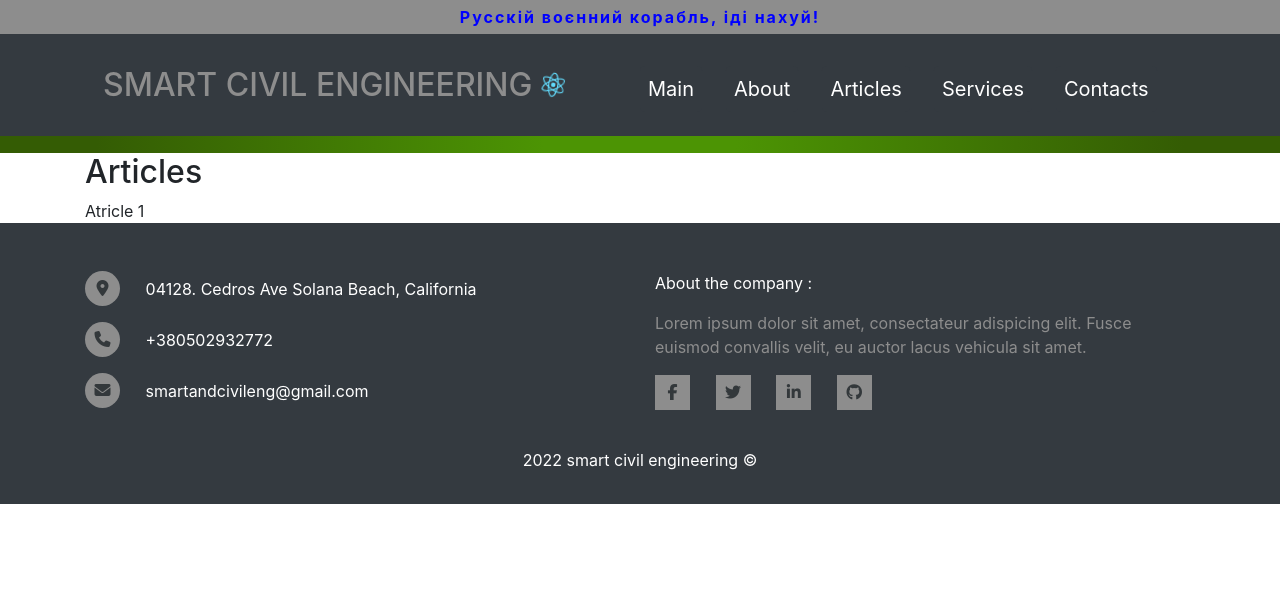
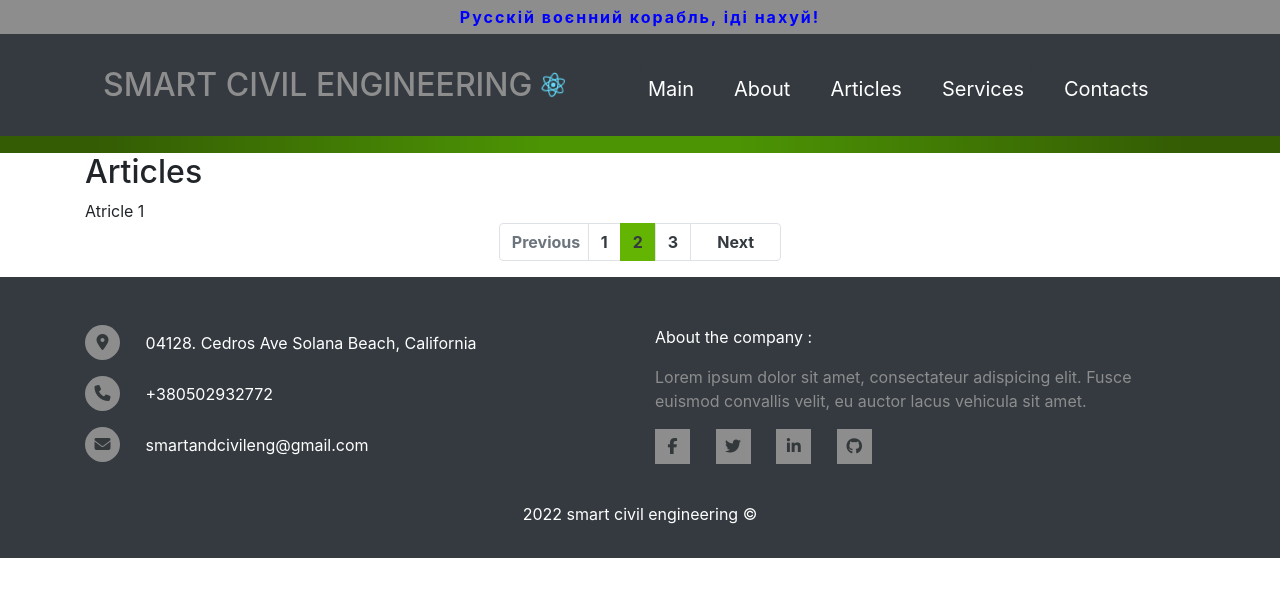
Before and after one commit to greentoss/smartcivilengineering_FE, a React (Create React App) app: page /articles in a window 1280 px wide. Shown: the top 596 px of the page. Built offline with nearby package versions, Linux system fonts and the light colour scheme.

Commit message:
artivles styles pagination

```diff
--- a/src/App.css
+++ b/src/App.css
@@ -21,3 +21,11 @@
     transform: rotate(360deg);
   }
 }
+
+.green-color-background{
+  background: rgb(76,148,4);
+}
+
+.green-color {
+  color: rgb(76,148,4);;
+}
--- a/src/App.js
+++ b/src/App.js
@@ -24,7 +24,6 @@ function App() {
                 <Route path = '*' element = {<ClientError />} />
             </Routes>
             <FooterMain />
-
         </Router>
     </>
   );
--- a/src/components/Articles/index.js
+++ b/src/components/Articles/index.js
@@ -1,5 +1,8 @@
 import react from 'react';
 import Article from "../Article";
+import '../Pagination/pagination.css';
+import Pagination from "../Pagination/Pagination";
+
 
 function Articles() {
     return (
@@ -7,6 +10,7 @@ function Articles() {
             <div className='container'>
                 <h2>Articles</h2>
                 <Article />
+                <Pagination />
             </div>
         </>
     );
--- /dev/null
+++ b/src/components/Pagination/Pagination.js
@@ -0,0 +1,29 @@
+import './pagination.css';
+
+function Pagination() {
+    return (
+        <>
+            <nav aria-label="..." className='col-12 d-flex justify-content-center'>
+                <ul className="pagination">
+                    <li className="page-item disabled">
+                        <a className="page-link color-text-dark paginationBtn">Previous</a>
+                    </li>
+                    <li className="page-item">
+                        <a className="page-link color-text-dark" href="#">1</a>
+                    </li>
+                    <li className="page-item  " aria-current="page">
+                        <a className="page-link color-text-dark active-btn" href="#">2</a>
+                    </li>
+                    <li className="page-item">
+                        <a className="page-link color-text-dark" href="#">3</a>
+                    </li>
+                    <li className="page-item paginationBtn">
+                        <a className="page-link color-text-dark" href="#">Next</a>
+                    </li>
+                </ul>
+            </nav>
+        </>
+    );
+}
+
+export default Pagination;
--- /dev/null
+++ b/src/components/Pagination/pagination.css
@@ -0,0 +1,17 @@
+.paginationBtn {
+    width: 90px;
+    text-align: center;
+}
+
+.color-text-dark {
+    color: #343a40;
+    font-weight: bold;
+}
+
+.active-btn {
+    background-color: #64b404;
+    border-color: #64b404;
+}
+
+
+/*#64b404*/
```
